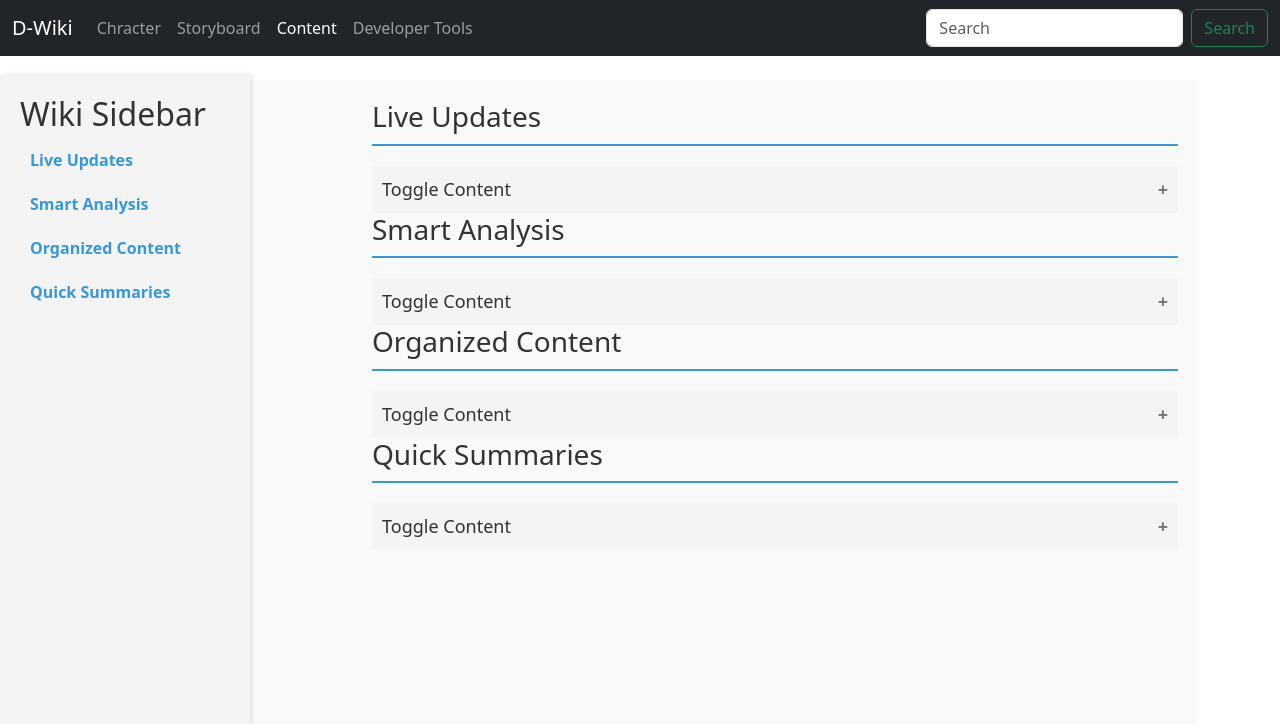
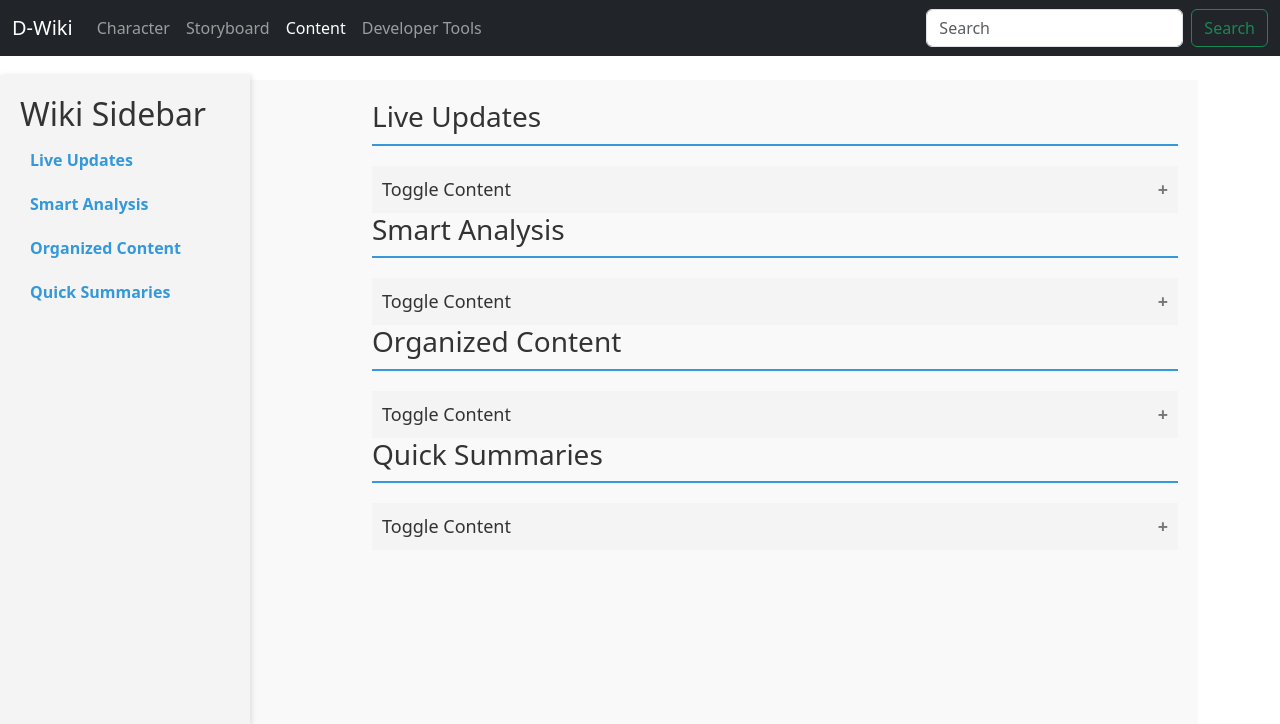
Before and after one commit to JadanPoll/Discord-Wiki, a Flask app: page /content in a window 1280 px wide. Shown: the top 724 px of the page. Run offline with Flask 3, Linux system fonts and the light colour scheme.

Commit message:
Slight Spelling Hiccup

```diff
--- a/Website-new/templates/main.html
+++ b/Website-new/templates/main.html
@@ -29,7 +29,7 @@
             <div class="collapse navbar-collapse" id="navbarCollapse">
                 <ul class="navbar-nav me-auto mb-2 mb-md-0">
                     <li class="nav-item">
-                        <a class="nav-link {{'active' if group == 'char'}}" href="/character">Chracter</a>
+                        <a class="nav-link {{'active' if group == 'char'}}" href="/character">Character</a>
                     </li>
                     <li class="nav-item">
                         <a class="nav-link {{'active' if group == 'story'}}" href="/storyboard">Storyboard</a>
```
